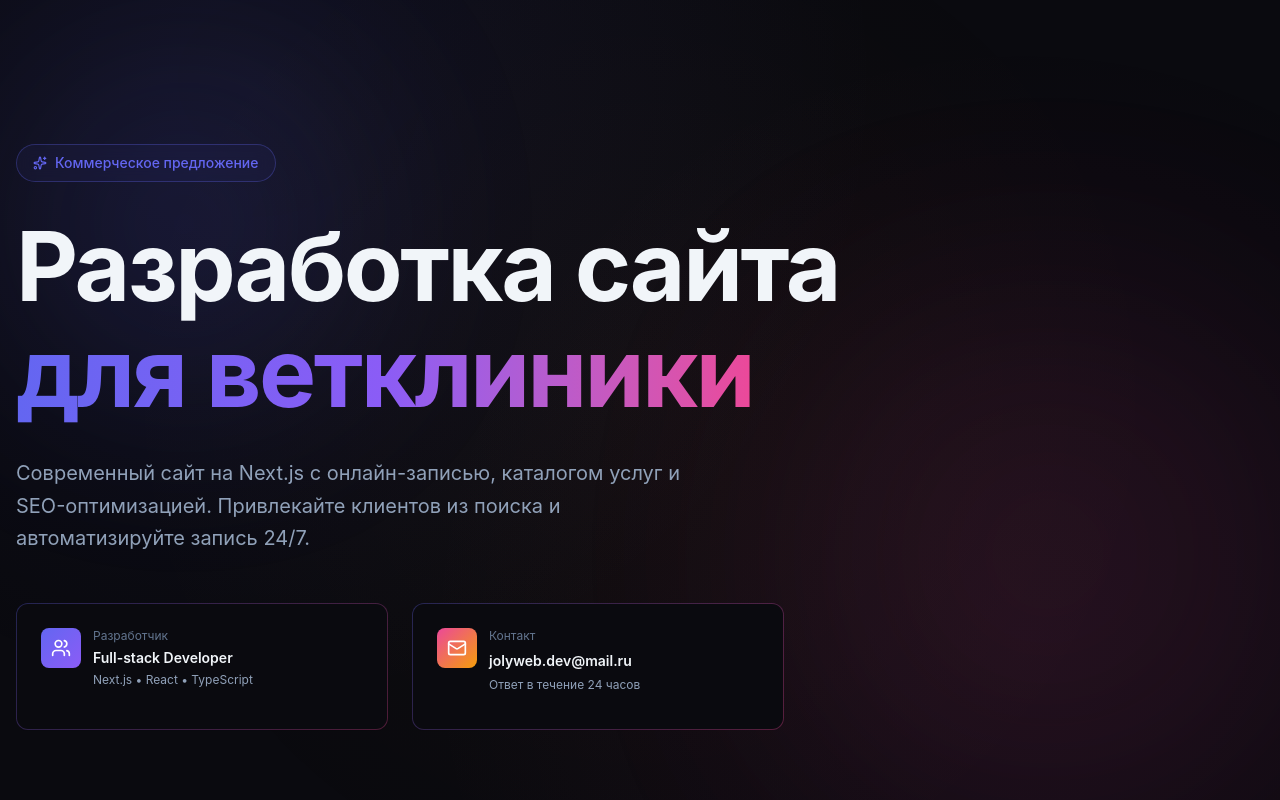
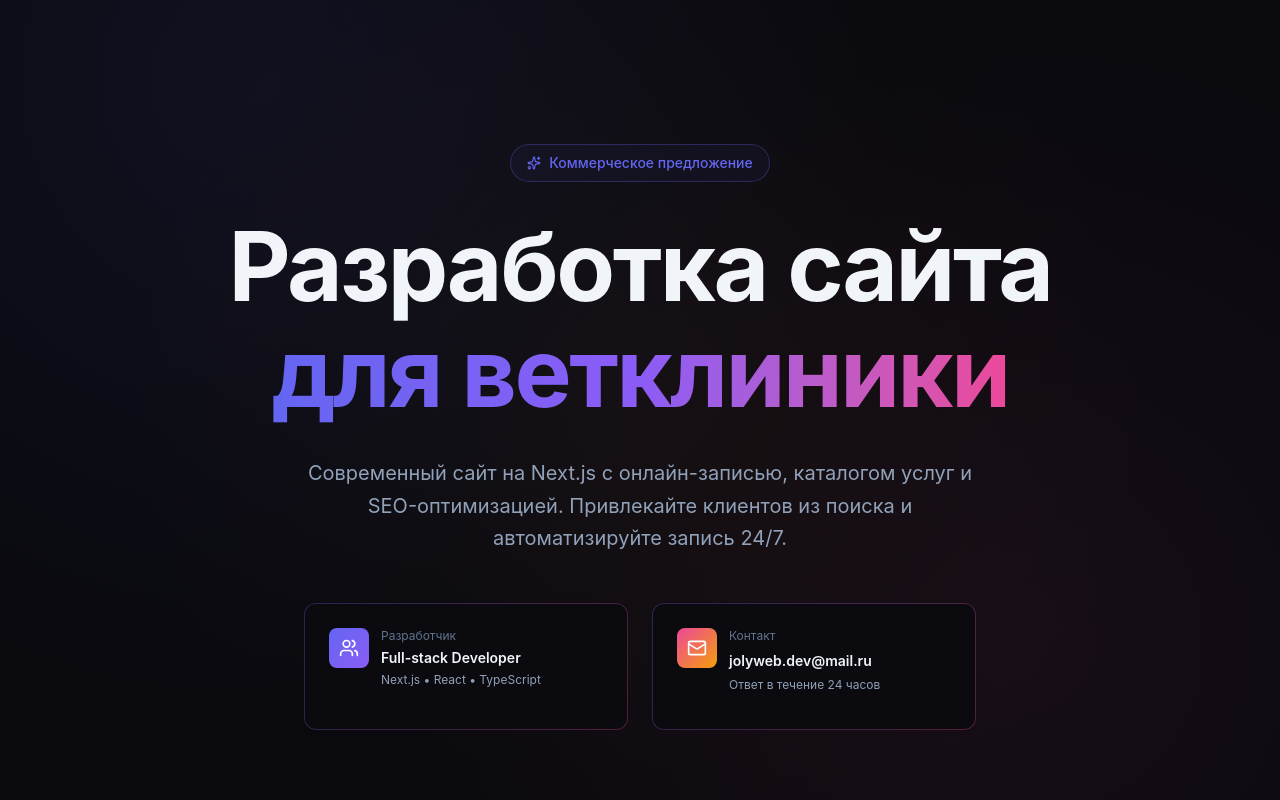
Before and after one commit to jolylollyq/kp-site, a Next.js app: page / in a window 1280 px wide. Shown: the top 800 px of the page. Built offline with nearby package versions, Linux system fonts and the light colour scheme.

Commit message:
Center hero content and remove decorative blobs for unified background

```diff
--- a/src/components/KpPage.tsx
+++ b/src/components/KpPage.tsx
@@ -209,14 +209,9 @@ export function KpPage() {
   return (
     <div className="min-h-screen">
       {/* Hero */}
-      <section className="relative pt-20 pb-16 sm:pt-28 sm:pb-20 lg:pt-36 lg:pb-24 overflow-hidden">
-        {/* Decorative elements */}
-        <div className="absolute inset-0 overflow-hidden pointer-events-none">
-          <div className="absolute top-20 left-10 w-72 h-72 bg-[#6366f1] rounded-full blur-[120px] opacity-20" />
-          <div className="absolute bottom-20 right-10 w-96 h-96 bg-[#ec4899] rounded-full blur-[140px] opacity-15" />
-        </div>
-
+      <section className="relative pt-20 pb-16 sm:pt-28 sm:pb-20 lg:pt-36 lg:pb-24">
         <div className="container mx-auto px-4 relative z-10">
+          <div className="max-w-4xl mx-auto text-center">
             <FadeIn>
               <div className="inline-flex items-center gap-2 rounded-full border border-[#6366f1]/30 bg-[#6366f1]/5 px-4 py-2 text-xs sm:text-sm font-medium mb-8 backdrop-blur-sm">
                 <Sparkles className="w-3.5 h-3.5 text-[#6366f1]" />
@@ -235,7 +230,7 @@ export function KpPage() {
             </FadeIn>
 
             <FadeIn delay={0.2}>
-            <p className="text-xl text-slate-400 mb-12 max-w-2xl leading-relaxed">
+              <p className="text-xl text-slate-400 mb-12 max-w-2xl leading-relaxed mx-auto">
                 Современный сайт на Next.js с онлайн-записью, каталогом услуг и
                 SEO-оптимизацией. Привлекайте клиентов из поиска и автоматизируйте
                 запись 24/7.
@@ -243,13 +238,13 @@ export function KpPage() {
             </FadeIn>
 
             <FadeIn delay={0.3}>
-              <div className="grid grid-cols-1 sm:grid-cols-2 gap-6 max-w-3xl">
+              <div className="grid grid-cols-1 sm:grid-cols-2 gap-6 max-w-2xl mx-auto">
                 <div className="border-gradient rounded-xl p-6 backdrop-blur-sm">
                   <div className="flex items-start gap-3 mb-3">
                     <div className="w-10 h-10 rounded-lg gradient-primary flex items-center justify-center shrink-0">
                       <Users className="w-5 h-5 text-white" />
                     </div>
-                  <div>
+                    <div className="text-left">
                       <p className="text-xs text-slate-500 mb-1">Разработчик</p>
                       <p className="font-semibold text-sm">Full-stack Developer</p>
                       <p className="text-slate-400 text-xs mt-1">Next.js • React • TypeScript</p>
@@ -261,7 +256,7 @@ export function KpPage() {
                     <div className="w-10 h-10 rounded-lg gradient-accent flex items-center justify-center shrink-0">
                       <Mail className="w-5 h-5 text-white" />
                     </div>
-                  <div>
+                    <div className="text-left">
                       <p className="text-xs text-slate-500 mb-1">Контакт</p>
                       <a href={`mailto:${contactInfo.email}`} className="font-semibold text-sm hover:text-[#6366f1] transition-colors">
                         {contactInfo.email}
@@ -272,6 +267,7 @@ export function KpPage() {
                 </div>
               </div>
             </FadeIn>
+          </div>
         </div>
       </section>
 
```
Lines whose indentation alone changed are shown as unchanged.
